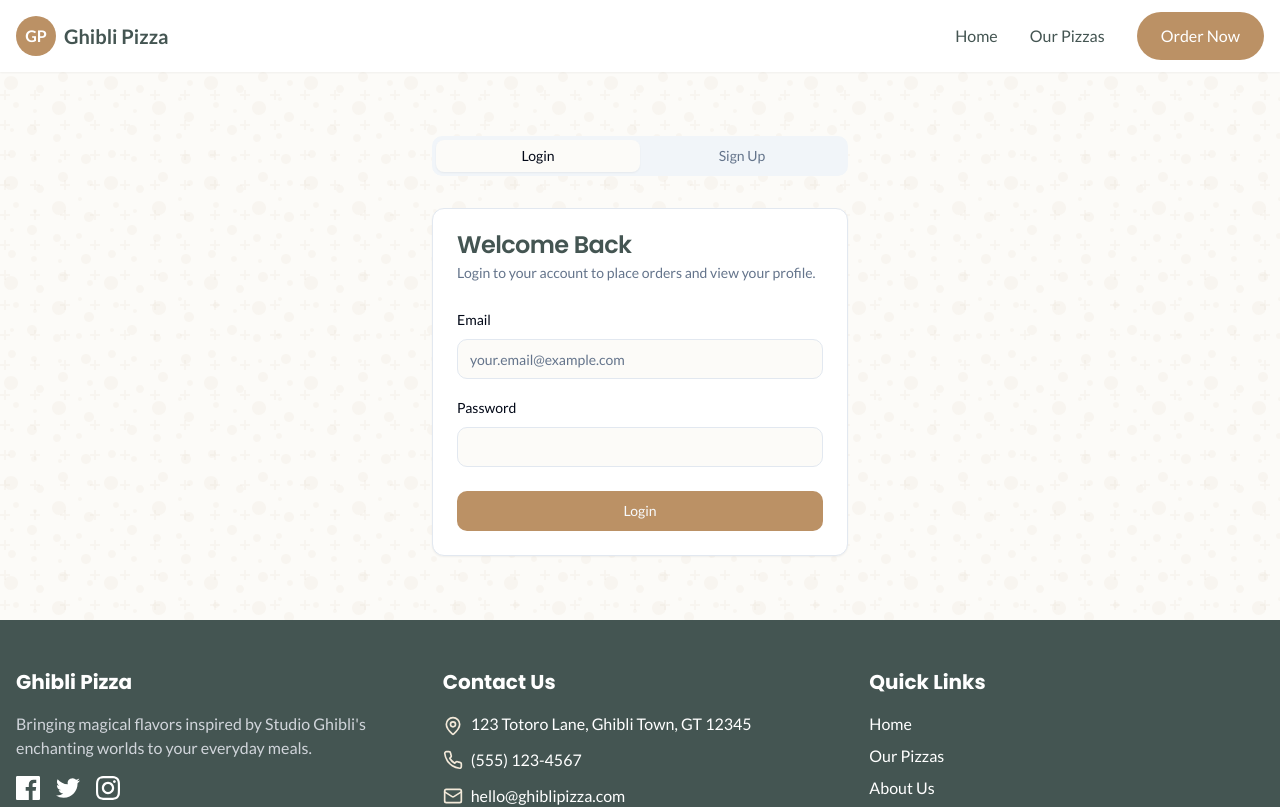
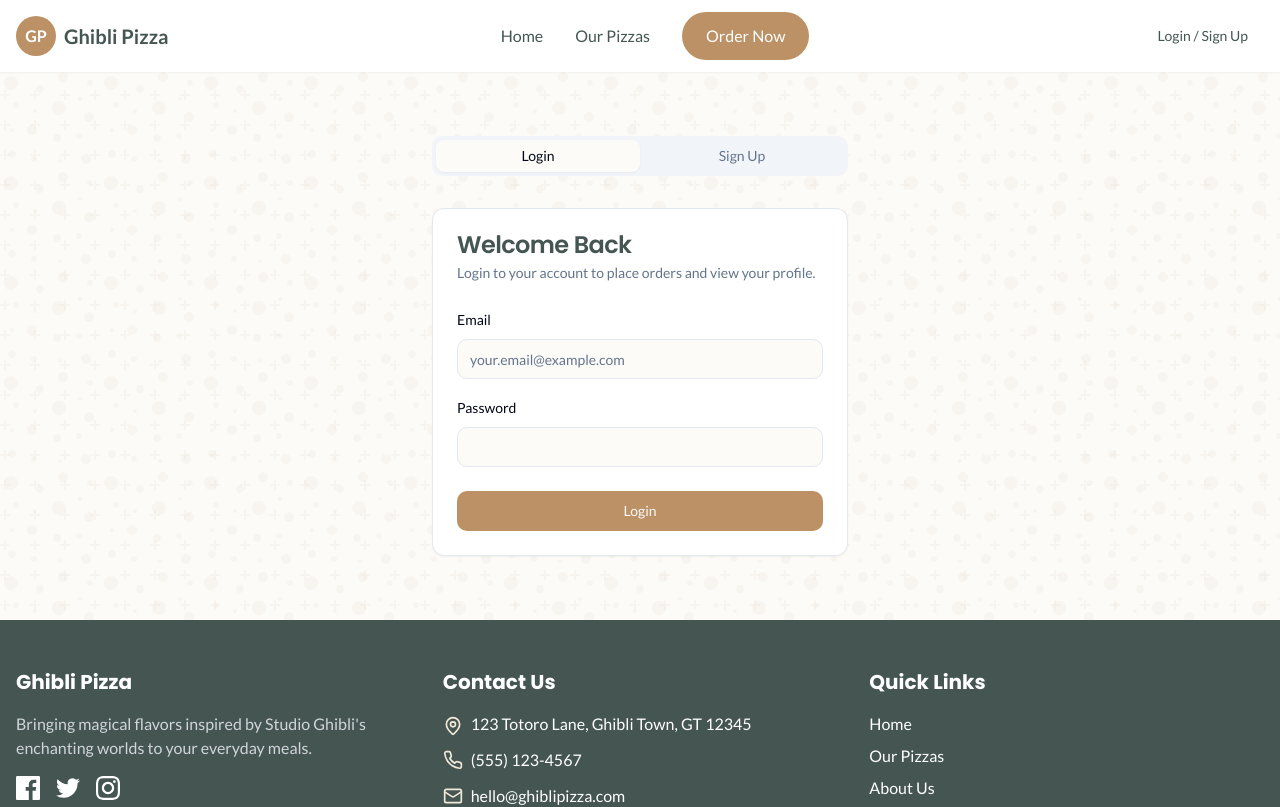
Before and after one commit to AndreiCNLR/ghibli-pizza-paradise, a React (Vite) app: page /auth in a window 1280 px wide. Shown: the top 807 px of the page. Built offline with nearby package versions, Linux system fonts and the light colour scheme.

Commit message:
feat: Add auth navigation to navbar
Adds login/signup/profile navigation to the navbar.

```diff
--- a/src/components/AuthNavItems.tsx
+++ b/src/components/AuthNavItems.tsx
@@ -18,8 +18,8 @@ const AuthNavItems: React.FC = () => {
   if (!user) {
     return (
       <Link to="/auth">
-        <Button variant="ghost" className="text-white hover:text-white hover:bg-white/20">
-          Login
+        <Button variant="ghost" className="text-ghibli-forest hover:text-ghibli-brown hover:bg-transparent">
+          Login / Sign Up
         </Button>
       </Link>
     );
@@ -28,12 +28,12 @@ const AuthNavItems: React.FC = () => {
   return (
     <DropdownMenu>
       <DropdownMenuTrigger asChild>
-        <Button variant="ghost" className="text-white hover:text-white hover:bg-white/20">
+        <Button variant="ghost" className="text-ghibli-forest hover:text-ghibli-brown hover:bg-transparent">
           <User className="h-5 w-5 mr-2" />
           {profile?.name ? profile.name.split(' ')[0] : 'Account'}
         </Button>
       </DropdownMenuTrigger>
-      <DropdownMenuContent align="end">
+      <DropdownMenuContent align="end" className="z-50">
         <DropdownMenuItem asChild>
           <Link to="/profile" className="cursor-pointer">Profile</Link>
         </DropdownMenuItem>
--- a/src/components/Navbar.tsx
+++ b/src/components/Navbar.tsx
@@ -2,6 +2,7 @@
 import React, { useState } from 'react';
 import { Link, useLocation } from 'react-router-dom';
 import { Menu, X } from 'lucide-react';
+import AuthNavItems from './AuthNavItems';
 
 const Navbar: React.FC = () => {
   const [isMenuOpen, setIsMenuOpen] = useState(false);
@@ -20,18 +21,6 @@ const Navbar: React.FC = () => {
           </div>
           <span className="text-xl font-bold text-ghibli-forest">Ghibli Pizza</span>
         </Link>
-
-        {/* Mobile menu button */}
-        <button
-          className="md:hidden focus:outline-none"
-          onClick={() => setIsMenuOpen(!isMenuOpen)}
-        >
-          {isMenuOpen ? (
-            <X className="h-6 w-6 text-ghibli-forest" />
-          ) : (
-            <Menu className="h-6 w-6 text-ghibli-forest" />
-          )}
-        </button>
 
         {/* Desktop Navigation */}
         <div className="hidden md:flex items-center space-x-8">
@@ -58,6 +47,23 @@ const Navbar: React.FC = () => {
             Order Now
           </Link>
         </div>
+
+        {/* Auth Navigation */}
+        <div className="hidden md:flex">
+          <AuthNavItems />
+        </div>
+
+        {/* Mobile menu button */}
+        <button
+          className="md:hidden focus:outline-none"
+          onClick={() => setIsMenuOpen(!isMenuOpen)}
+        >
+          {isMenuOpen ? (
+            <X className="h-6 w-6 text-ghibli-forest" />
+          ) : (
+            <Menu className="h-6 w-6 text-ghibli-forest" />
+          )}
+        </button>
       </div>
 
       {/* Mobile menu */}
@@ -89,6 +95,9 @@ const Navbar: React.FC = () => {
             >
               Order Now
             </Link>
+            <div className="py-2">
+              <AuthNavItems />
+            </div>
           </div>
         </div>
       )}
--- a/src/components/menu/MenuCTA.tsx
+++ b/src/components/menu/MenuCTA.tsx
@@ -1,7 +1,11 @@
 
 import React from 'react';
+import { Link } from 'react-router-dom';
+import { useAuth } from '@/contexts/AuthContext';
 
 const MenuCTA: React.FC = () => {
+  const { user } = useAuth();
+
   return (
     <section className="py-16 bg-ghibli-cream">
       <div className="container mx-auto px-4 text-center">
@@ -9,9 +13,20 @@ const MenuCTA: React.FC = () => {
         <p className="text-ghibli-slate max-w-2xl mx-auto mb-8">
           Our chefs create daily specials inspired by the magic of Studio Ghibli films. Ask about our special of the day when you order!
         </p>
-        <button className="ghibli-button">
-          Order Now
-        </button>
+        {user ? (
+          <button className="ghibli-button">
+            Order Now
+          </button>
+        ) : (
+          <div className="space-y-4">
+            <button className="ghibli-button">
+              Order Now
+            </button>
+            <p className="text-ghibli-slate text-sm mt-2">
+              Want to save your favorite orders? <Link to="/auth" className="text-ghibli-brown hover:underline">Login or create an account</Link>
+            </p>
+          </div>
+        )}
       </div>
     </section>
   );
```
